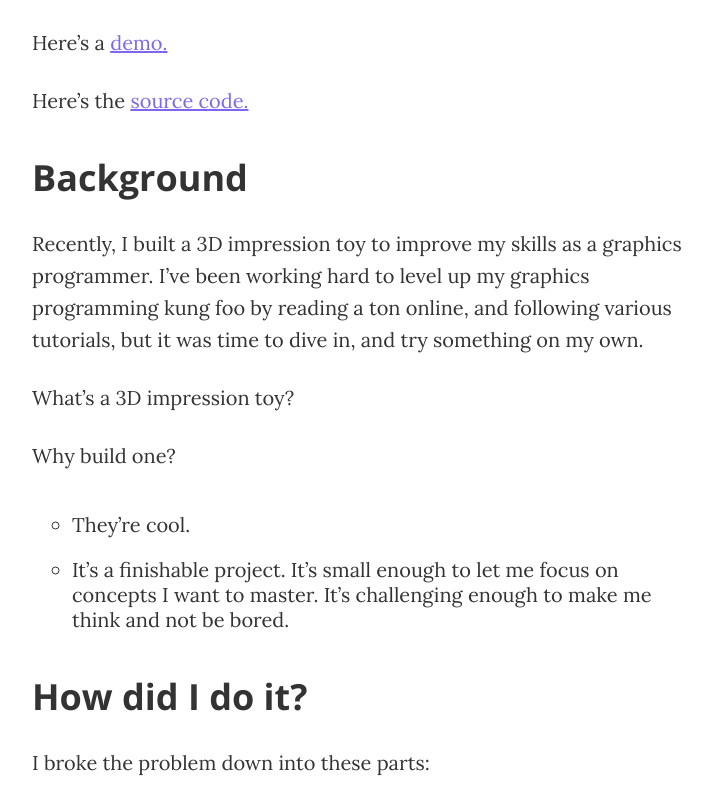
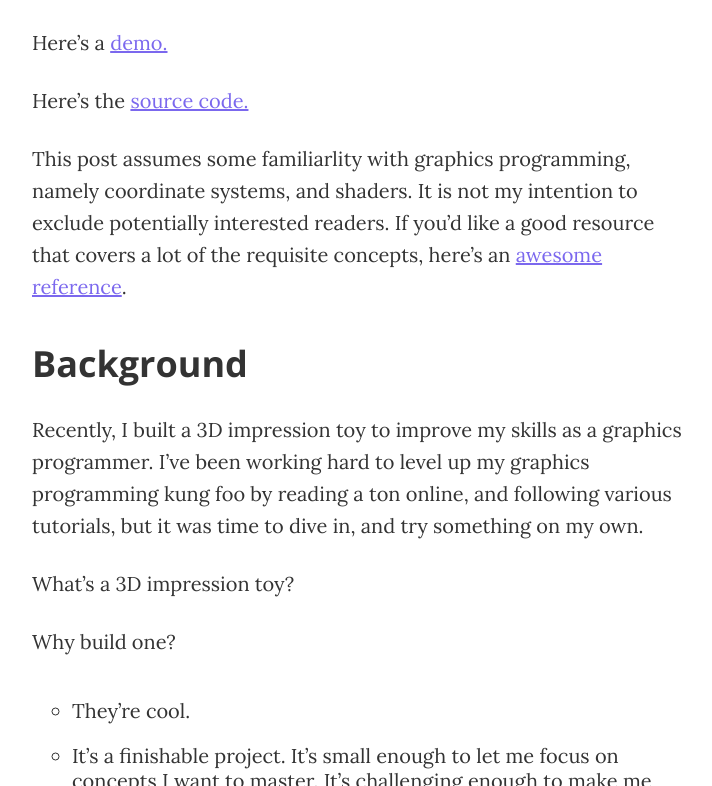
Before and after one commit to zachlite/blog, a Jekyll site: the page built from _posts/2019-02-25-3d-impression-toy.markdown, in a window 1280 px wide and 900 px high, scrolled down 1155 px, cut to the strip 114-900 px from the top of the window. Shown: the whole strip, without its empty margins (278-990 px from the left). Built offline with Jekyll 4.4.1, drawn with Linux system fonts in a browser that asks for light colours.

Commit message:
disclaimer

```diff
--- a/_posts/2019-02-25-3d-impression-toy.markdown
+++ b/_posts/2019-02-25-3d-impression-toy.markdown
@@ -16,6 +16,7 @@ Here's a <a href="https://zachlite.github.io/3d-impression-toy">demo.</a>
 Here's the <a href="https://github.com/zachlite/3d-impression-toy">source code.</a>
 
 
+This post assumes some familiarlity with graphics programming, namely coordinate systems, and shaders.  It is not my intention to exclude potentially interested readers.  If you'd like a good resource that covers a lot of the requisite concepts, here's an <a href="https://learnopengl.com/" target="_blank">awesome reference</a>.
 
 <h2>Background</h2>
 
```
